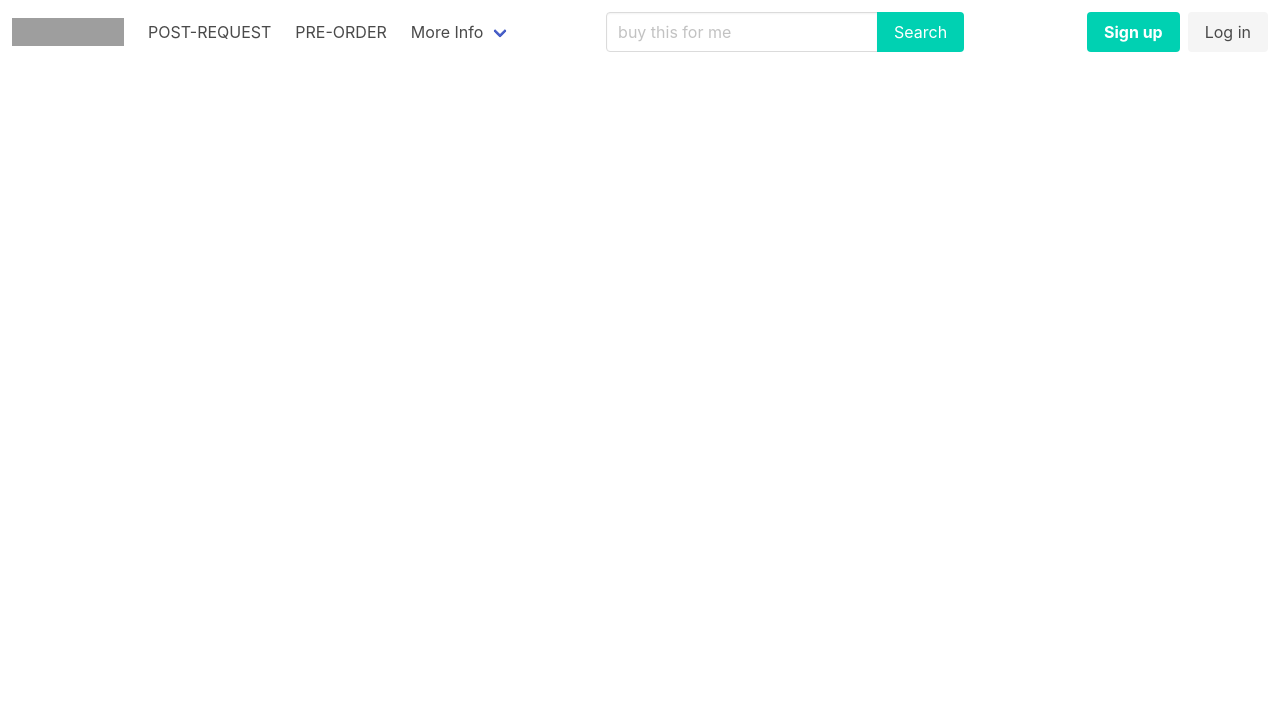
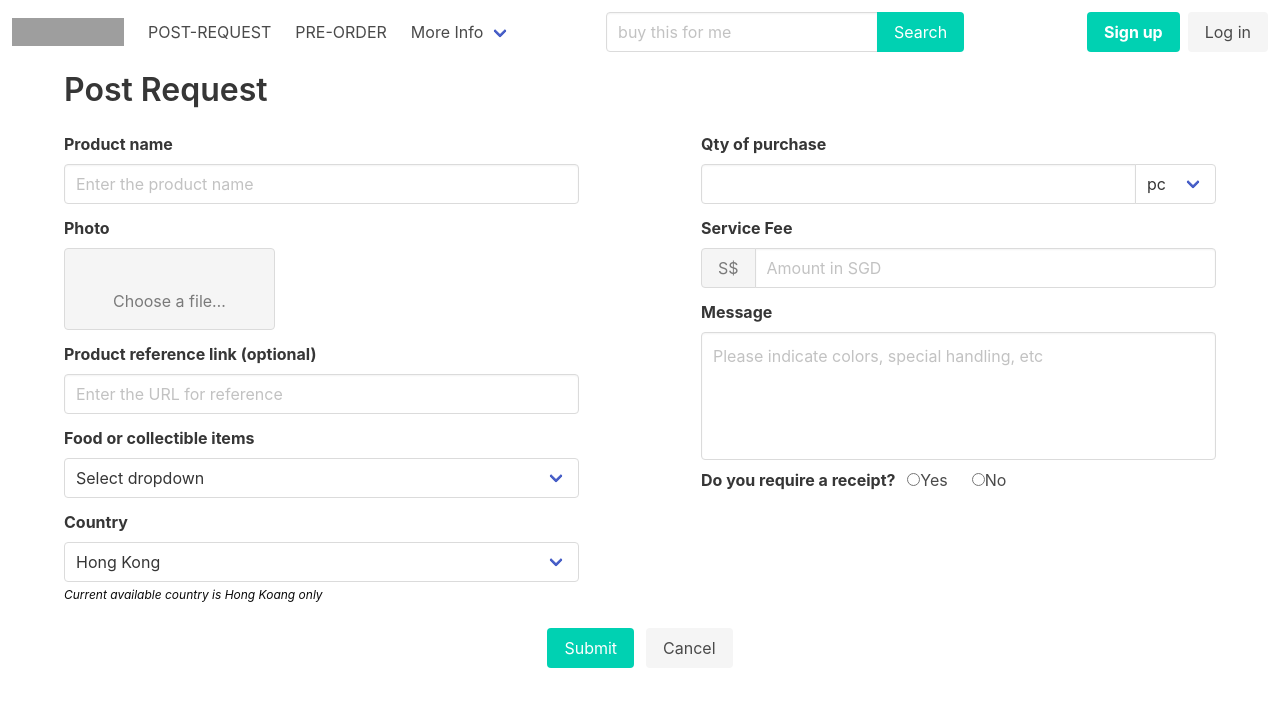
Before and after one commit to wilsontbx/buy-the-way-react, a React (Create React App) app: page /PostRequest in a window 1280 px wide. Shown: the top 706 px of the page. Built offline with nearby package versions, Linux system fonts and the light colour scheme; grey boxes are pictures that could not be loaded.

Commit message:
post request

```diff
--- a/src/App.jsx
+++ b/src/App.jsx
@@ -2,6 +2,7 @@ import React from "react";
 import ReactDOM from "react-dom";
 import { BrowserRouter as Router, Switch, Route } from "react-router-dom";
 import SiteHeader from "./components/SiteHeader";
+import PostRequest from "./components/pages/PostRequest";
 import "bulma";
 
 function App() {
@@ -9,7 +10,9 @@ function App() {
     <div className="App">
       <Router>
         <SiteHeader />
+
         <Switch>
+          <Route path='/PostRequest'><PostRequest /></Route>
           <Route path="/"></Route>
         </Switch>
       </Router>
--- a/src/components/SiteHeader.jsx
+++ b/src/components/SiteHeader.jsx
@@ -33,7 +33,7 @@ class NavBarHeader extends React.Component {
 
         <div id="navbarBasicExample" className="navbar-menu">
           <div className="navbar-start">
-            <Link className="navbar-item">POST-REQUEST</Link>
+            <Link to="/postrequest" className="navbar-item">POST-REQUEST</Link>
 
             <Link className="navbar-item">PRE-ORDER</Link>
 
--- /dev/null
+++ b/src/components/pages/PostRequest.jsx
@@ -0,0 +1,137 @@
+import React from 'react'
+
+class PostRequest extends React.Component {
+    render() {
+        return (
+            <div className="container">
+                <h2 className="title mt-2"><strong>Post Request</strong></h2>
+                <div className='columns'>
+                    <div className="column">
+
+                        <div className="field">
+                            <label className="label">Product name</label>
+                            <div className="control">
+                                <input className="input" type="text" placeholder="Enter the product name" />
+                            </div>
+                        </div>
+
+                        <div className="field">
+                            <label className="label">Photo</label>
+                            <div className="file is-boxed">
+                                <label className="file-label">
+                                    <input className="file-input" type="file" name="photo" />
+                                    <span className="file-cta">
+                                        <span className="file-icon">
+                                            <i className="fas fa-upload"></i>
+                                        </span>
+                                        <span className="file-label has-text-grey">
+                                            Choose a file…
+                                    </span>
+                                    </span>
+                                </label>
+                            </div>
+                        </div>
+
+                        <div className="field">
+                            <label className="label">Product reference link (optional)</label>
+                            <div className="control">
+                                <input className="input" type="text" placeholder="Enter the URL for reference" />
+                            </div>
+                        </div>
+
+                        <div className="field">
+                            <label className="label">Food or collectible items</label>
+                            <div className="control">
+
+                                <div className="select is-fullwidth">
+                                    <select>
+                                        <option>Select dropdown</option>
+                                        <option>Food</option>
+                                        <option>collectible item</option>
+                                    </select>
+                                </div>
+                            </div>
+                        </div>
+
+                        <div className="field">
+                            <label className="label">Country</label>
+                            <div className="control">
+                                <div className="select is-fullwidth">
+                                    <select>
+                                        <option>Hong Kong</option>
+                                    </select>
+                                </div>
+                            </div>
+                            <p className="help is-black is-italic">Current available country is Hong Koang only</p>
+                        </div>
+
+                    </div>
+
+                    <div className="column is-offset-1">
+
+                        <label className="label">Qty of purchase</label>
+                        <div className="field has-addons">
+                            <p className="control is-expanded">
+                                <input className="input" type="text" placeholder="" />
+                            </p>
+                            <p className="control">
+                                <span className="select">
+                                    <select>
+                                        <option>pc</option>
+                                        <option>box</option>
+                                    </select>
+                                </span>
+                            </p>
+                        </div>
+
+                        <label className="label">Service Fee</label>
+                        <div className="field has-addons">
+                            <p className="control">
+                                <a className="button is-static">
+                                    S$
+                                </a>
+                            </p>
+                            <p className="control is-expanded">
+                                <input className="input" type="text" placeholder="Amount in SGD" />
+                            </p>
+                        </div>
+
+                        <label className="label">Message</label>
+                        <div className="control mb-2">
+                            <textarea className="textarea has-fixed-size" placeholder="Please indicate colors, special handling, etc"></textarea>
+                        </div>
+
+
+                        <div className="control">
+                            <strong>Do you require a receipt? </strong>
+                            <label className="radio px-2">
+                                <input type="radio" name="answer" />
+                                Yes
+                            </label>
+                            <label className="radio px-2">
+                                <input type="radio" name="answer" />
+                                No
+                            </label>
+                        </div>
+
+                    </div>
+                </div>
+
+                <div className="field is-grouped is-grouped-centered">
+                    <p className="control">
+                        <a className="button is-primary">
+                            Submit
+                    </a>
+                    </p>
+                    <p className="control">
+                        <a className="button is-light">
+                            Cancel
+                        </a>
+                    </p>
+                </div>
+            </div>
+        )
+    }
+}
+
+export default PostRequest
```
Also changed, not shown: src/components/pages/PostRequest.scss (added).
